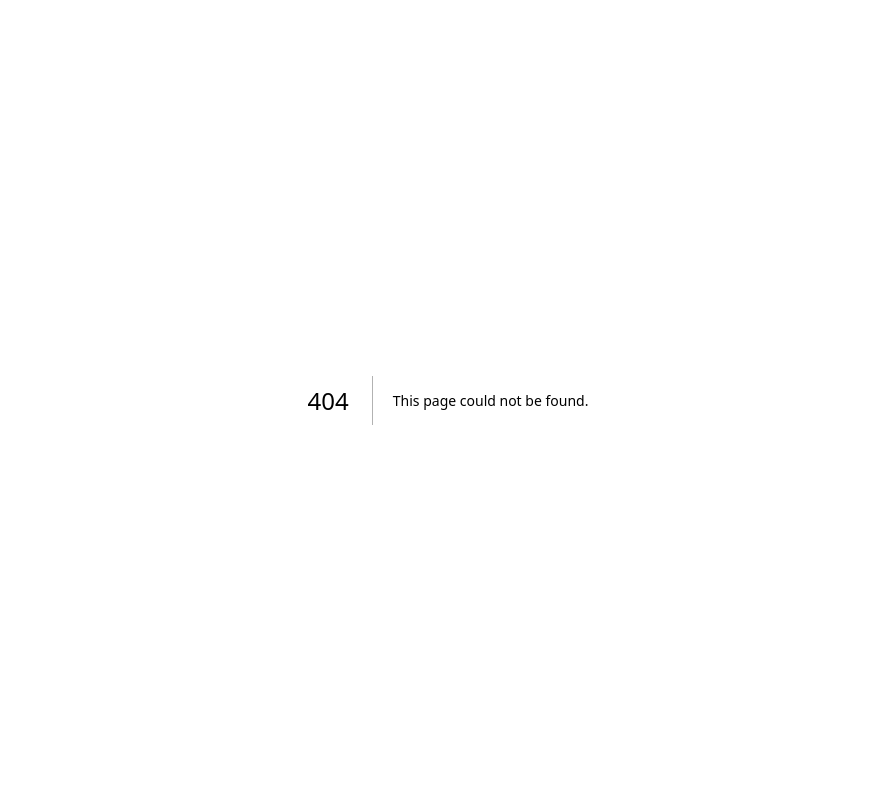
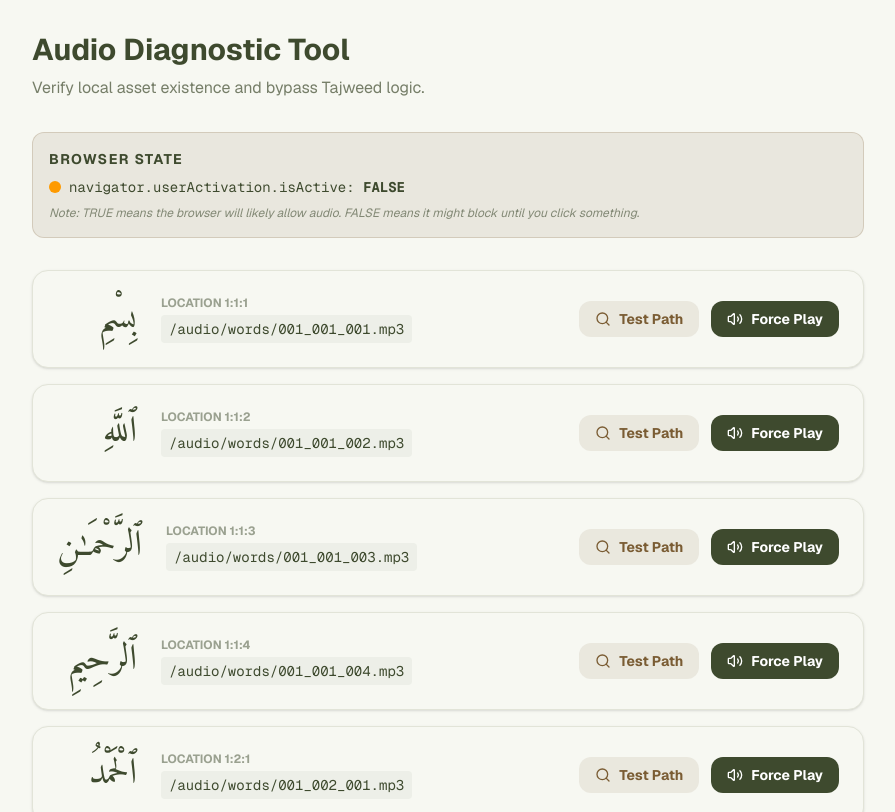
Before and after one commit to saleemmorris/quranbayan, a Next.js app: page /debug-audio in a window 1280 px wide. Before the commit this address had no page. Shown: the top 812 px of the page, without its empty margins (192-1087 px from the left). Built offline with nearby package versions, Linux system fonts and the light colour scheme.

Commit message:
debug: add local audio diagnostic tool and troubleshooting documentation

```diff
--- /dev/null
+++ b/src/app/debug-audio/page.tsx
@@ -0,0 +1,126 @@
+'use client';
+
+import React, { useState, useEffect } from 'react';
+import { getWordAudioUrl } from '@/lib/audioUtils';
+import { CheckCircle2, XCircle, Volume2, Search } from 'lucide-react';
+
+const TEST_WORDS = [
+  { text: 'بِسْمِ', surah: 1, ayah: 1, word: 1 },
+  { text: 'ٱللَّهِ', surah: 1, ayah: 1, word: 2 },
+  { text: 'ٱلرَّحْمَـٰنِ', surah: 1, ayah: 1, word: 3 },
+  { text: 'ٱلرَّحِيمِ', surah: 1, ayah: 1, word: 4 },
+  { text: 'ٱلْحَمْدُ', surah: 1, ayah: 2, word: 1 },
+];
+
+export default function DebugAudioPage() {
+  const [results, setResults] = useState<Record<string, { status?: number; error?: string }>>({});
+  const [userActivation, setUserActivation] = useState<boolean>(false);
+
+  useEffect(() => {
+    // Check activation state
+    const checkActivation = () => {
+      // @ts-ignore - navigator.userActivation is relatively new
+      const isActive = navigator.userActivation?.isActive || false;
+      setUserActivation(isActive);
+      console.log('DEBUG_AUDIO: navigator.userActivation.isActive ->', isActive);
+    };
+
+    const timer = setInterval(checkActivation, 1000);
+    return () => clearInterval(timer);
+  }, []);
+
+  const testPath = async (path: string) => {
+    console.log(`DEBUG_AUDIO: Testing path -> ${path}`);
+    try {
+      const response = await fetch(path, { method: 'HEAD' });
+      console.log(`DEBUG_AUDIO: Response for ${path} -> Status ${response.status}`);
+      setResults(prev => ({ ...prev, [path]: { status: response.status } }));
+    } catch (err: any) {
+      console.error(`DEBUG_AUDIO: Fetch error for ${path} ->`, err);
+      setResults(prev => ({ ...prev, [path]: { error: err.message } }));
+    }
+  };
+
+  const forcePlay = async (path: string) => {
+    console.log(`DEBUG_AUDIO: Force playing -> ${path}`);
+    try {
+      const audio = new Audio(path);
+      await audio.play();
+      console.log(`DEBUG_AUDIO: Playback started successfully for ${path}`);
+    } catch (err: any) {
+      console.error(`DEBUG_AUDIO: Playback failed for ${path} ->`, err);
+      alert(`Playback failed: ${err.name} - ${err.message}`);
+    }
+  };
+
+  return (
+    <div className="container mx-auto p-8 max-w-4xl">
+      <h1 className="text-3xl font-bold mb-2 text-brand-olive">Audio Diagnostic Tool</h1>
+      <p className="text-foreground/70 mb-8">Verify local asset existence and bypass Tajweed logic.</p>
+
+      <div className="bg-brand-clay/10 p-4 rounded-xl mb-8 border border-brand-clay/20">
+        <h2 className="text-sm font-bold uppercase tracking-widest mb-2">Browser State</h2>
+        <div className="flex items-center gap-2">
+          <div className={`h-3 w-3 rounded-full ${userActivation ? 'bg-green-500' : 'bg-amber-500'}`} />
+          <span className="font-mono text-sm">
+            navigator.userActivation.isActive: <span className="font-bold">{userActivation ? 'TRUE' : 'FALSE'}</span>
+          </span>
+        </div>
+        <p className="text-xs text-foreground/60 mt-2 italic">
+          Note: TRUE means the browser will likely allow audio. FALSE means it might block until you click something.
+        </p>
+      </div>
+
+      <div className="space-y-4">
+        {TEST_WORDS.map((w) => {
+          const path = getWordAudioUrl(w.surah, w.ayah, w.word);
+          const res = results[path];
+
+          return (
+            <div key={path} className="bg-background border border-brand-border rounded-2xl p-6 shadow-sm flex flex-col md:flex-row md:items-center justify-between gap-6">
+              <div className="flex items-center gap-6">
+                <span className="font-amiri text-4xl text-brand-olive min-w-[80px]" dir="rtl">{w.text}</span>
+                <div className="flex flex-col">
+                  <span className="text-xs font-bold text-foreground/50 uppercase">Location {w.surah}:{w.ayah}:{w.word}</span>
+                  <code className="text-sm bg-foreground/5 px-2 py-1 rounded mt-1">{path}</code>
+                </div>
+              </div>
+
+              <div className="flex items-center gap-3">
+                {res && (
+                  <div className="mr-4 flex items-center gap-2">
+                    {res.status === 200 ? (
+                      <><CheckCircle2 className="text-green-500 h-5 w-5" /> <span className="text-xs font-bold text-green-600">FOUND</span></>
+                    ) : (
+                      <><XCircle className="text-red-500 h-5 w-5" /> <span className="text-xs font-bold text-red-600">ERROR {res.status || res.error}</span></>
+                    )}
+                  </div>
+                )}
+
+                <button
+                  onClick={() => testPath(path)}
+                  className="flex items-center gap-2 px-4 py-2 rounded-xl bg-brand-clay/10 text-brand-clay hover:bg-brand-clay/20 transition-all font-bold text-sm"
+                >
+                  <Search className="h-4 w-4" />
+                  Test Path
+                </button>
+
+                <button
+                  onClick={() => forcePlay(path)}
+                  className="flex items-center gap-2 px-4 py-2 rounded-xl bg-brand-olive text-white hover:opacity-90 transition-all font-bold text-sm"
+                >
+                  <Volume2 className="h-4 w-4" />
+                  Force Play
+                </button>
+              </div>
+            </div>
+          );
+        })}
+      </div>
+
+      <footer className="mt-12 pt-8 border-t border-brand-border text-foreground/50 text-sm italic">
+        Check the browser console (F12) for detailed logs prefixed with <strong>DEBUG_AUDIO:</strong>
+      </footer>
+    </div>
+  );
+}
```
Also changed, not shown: 1 other file (tests, documents, lock files or other folders).
